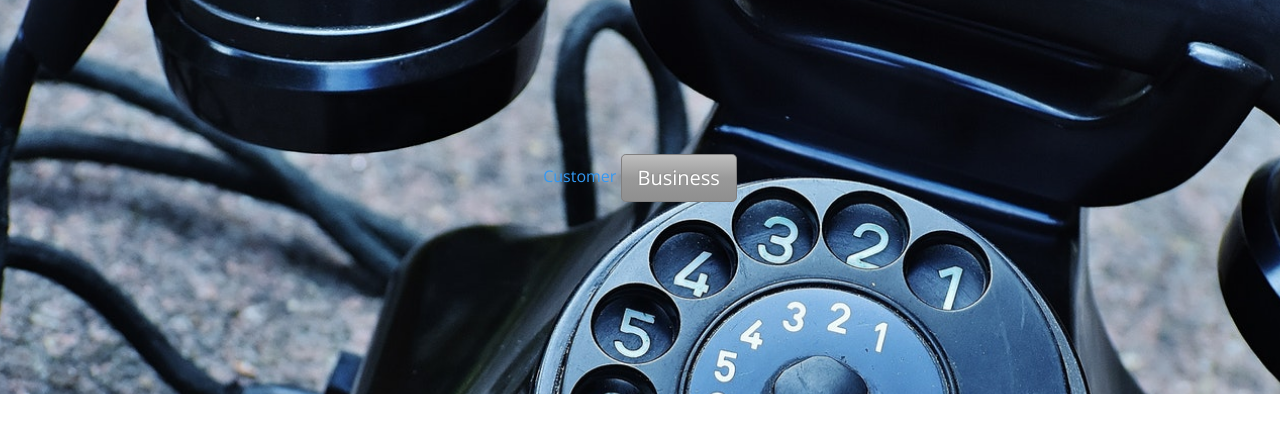
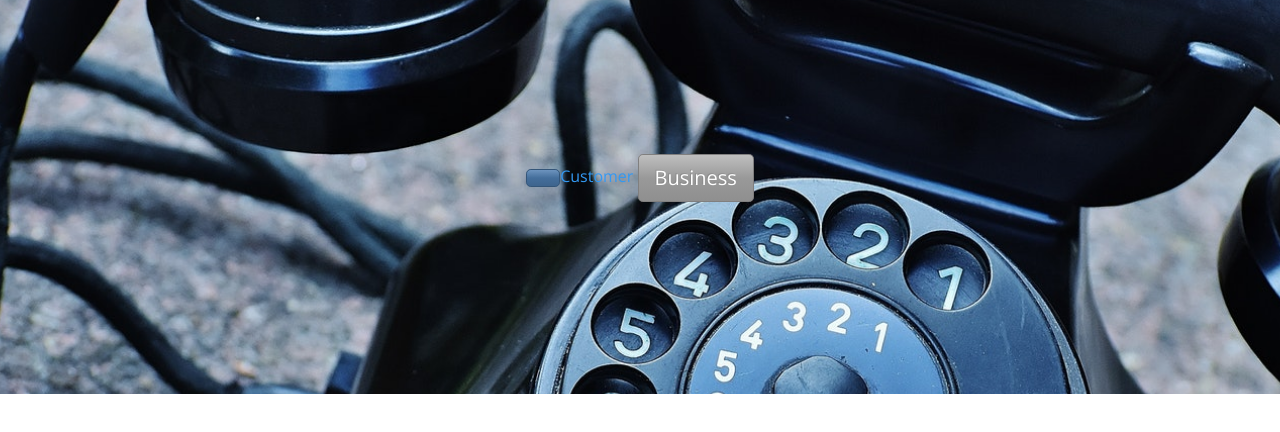
Before and after one commit to dougieape/moneypenny.nz, a plain HTML site: page index.html in a window 1280 px wide. Both pictures are taken after a click on the element 640 px from the left and 258 px from the top of the page. Shown: the part 64-496 px from the top of the page. Drawn offline with nearby package versions, Linux system fonts and the light colour scheme.

Commit message:
customer link returned to being button

```diff
--- a/index.html
+++ b/index.html
@@ -75,7 +75,7 @@
           <div id="usertypechoice" class="centred ctr" style="height:80px">
               <div style="display:inline-block;">
                 <a href="tel:+642102825001">
-                  Customer
+                  <button type="button" class="btn btn-primary btn-lg"></button>Customer</button>
                 </a>
               </div>
               <div style="display:inline-block;">
```
